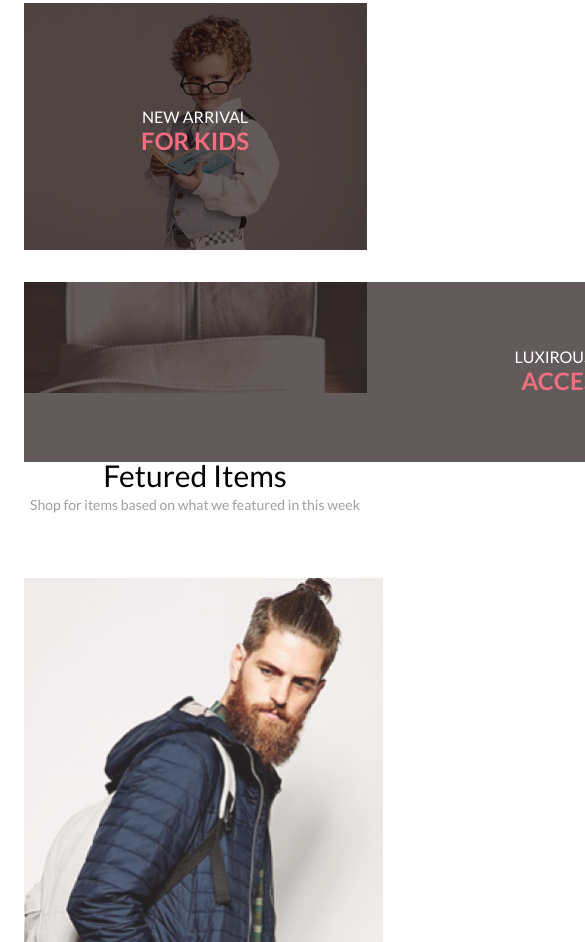
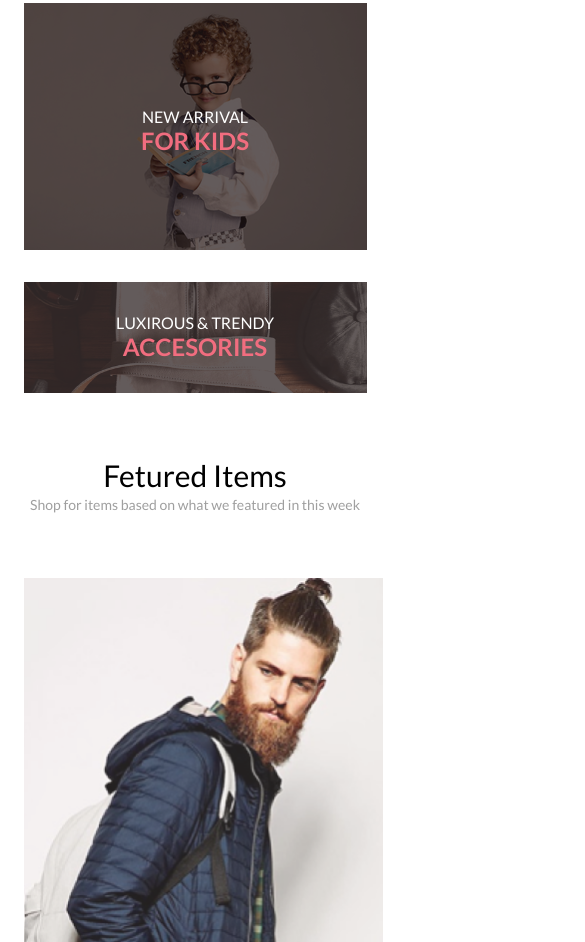
Before and after one commit to Freekodelka/Project, a plain HTML site: page index.html in a window 390 px wide. Shown: the part 1058-2000 px from the top of the page, 585 px wide, since content can reach past the window. Drawn offline with Linux system fonts and the light colour scheme.

Commit message:
corrected

```diff
--- a/style.css
+++ b/style.css
@@ -408,8 +408,11 @@ button, a {
 }
 
 .head {
-    width: 375px;
     height: 74px;
+}
+
+.header__wrapper {
+    gap:200px;
 }
 
 .head__right-menu {
@@ -475,11 +478,20 @@ button, a {
 
 .catalog-accesories {
     background-position: center;
-    object-fit: cover;
+    background-size: cover;
     width: 343px;
     height: 111px;
 }
 
+.catalog__accesories__background__text-paragraph {
+    padding: 31px 92px;
+}
+
+
+.catalog__accesories-background {
+    width: 343px;
+    height: 111px;
+}
 .items {
     margin-top: 64px;
 }
```
